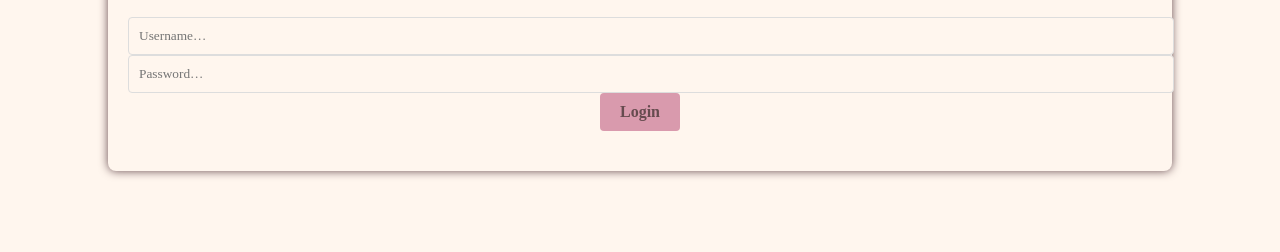
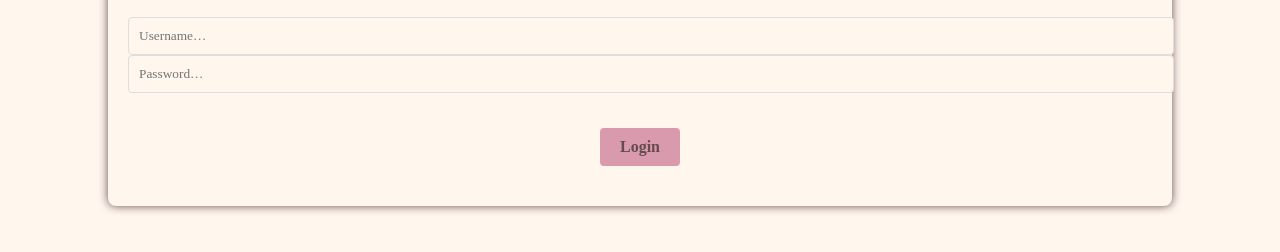
Before and after one commit to Tomokaomochi/ItemCatalogApp, a plain HTML site: page employee-login.html in a window 1280 px wide. Shown: the part 100-352 px from the top of the page. Drawn offline with nearby package versions, Linux system fonts and the light colour scheme; a web font is replaced by a local one.

Commit message:
デプロイ

```diff
--- a/login.css
+++ b/login.css
@@ -51,7 +51,9 @@ body {
   justify-content: center;
   gap: 10px;
 }
-
+.password {
+  padding-bottom: 35px;
+}
 .btn {
   border: none;
   padding: 10px 20px;
```
